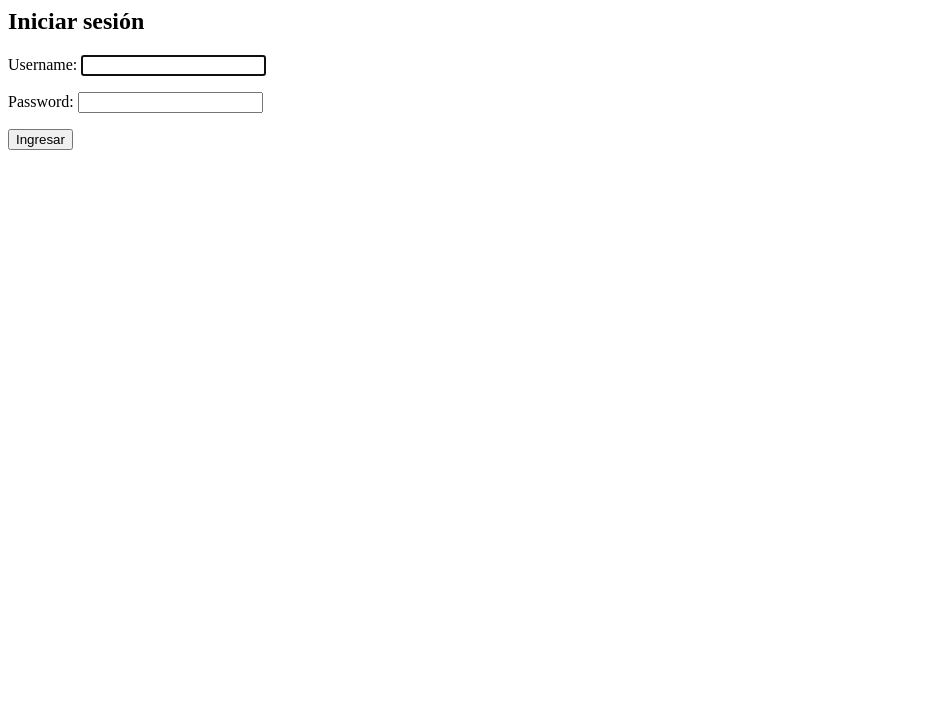
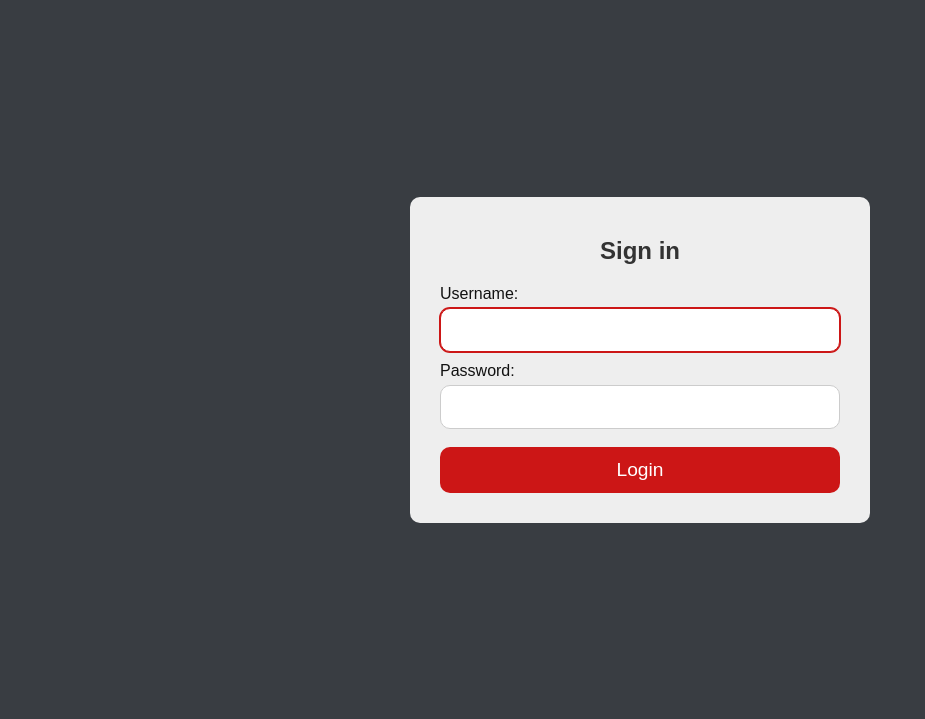
Before and after one commit to lautaroreche/Kanboard-Web-Page, a Django app: page /login/ in a window 1280 px wide. Shown: the top 719 px of the page, without its empty margins (0-925 px from the left). Run offline with Django 5.2, Linux system fonts and the light colour scheme.

Commit message:
Add login

```diff
--- a/kanban/urls.py
+++ b/kanban/urls.py
@@ -16,7 +16,7 @@ Including another URLconf
 """
 from django.contrib import admin
 from django.urls import path
-from kanban_app.views import home, change_status, create, edit, delete
+from kanban_app.views import home, change_status, create, delete
 from django.contrib.auth import views as auth_views
 
 
@@ -27,6 +27,5 @@ urlpatterns = [
     path('', home, name='home'),
     path('change_status/<int:task_id>/<str:direction>/', change_status, name='change_status'),
     path('create/', create, name='create'),
-    path('edit/<int:task_id>', edit, name='edit'),
     path('delete/<int:task_id>', delete, name='delete'),
 ]
--- a/kanban_app/static/styles/style.css
+++ b/kanban_app/static/styles/style.css
@@ -24,6 +24,11 @@
 .flex-row {
     display: flex;
     flex-direction: row;
+}
+
+.flex-col {
+    display: flex;
+    flex-direction: column;
 }
 
 body {
@@ -214,6 +219,75 @@ h2 {
     outline: none;
 }
 
+.login-container {
+    display: flex;
+    flex-direction: column;
+    gap: 10px;
+    background-color: var(--light-color);
+    padding: 30px;
+    border-radius: 10px;
+    width: 100%;
+    max-width: 400px;
+}
+
+.login-container h2 {
+    text-align: center;
+    font-size: 1.5rem;
+    color: #333;
+}
+
+.login-form label {
+    display: block;
+    margin-bottom: 0.3rem;
+    color: var(--dark-color);
+}
+
+.login-form input[type="text"],
+.login-form input[type="password"] {
+    margin-bottom: 10px;
+    width: 100%;
+    padding: 0.75rem;
+    border-radius: 10px;
+    border: 1px solid #ccc;
+    transition: border-color 0.3s, box-shadow 0.3s;
+    font-size: 1rem;
+}
+
+.login-form input[type="text"]:focus,
+.login-form input[type="password"]:focus {
+    border-color: var(--to-do-color);
+    box-shadow: 0 0 0 1px var(--to-do-color);
+    outline: none;
+}
+
+.login-form p {
+    width: 100%;
+    max-width: 100%;
+    box-sizing: border-box;
+}
+
+.login-form input {
+    width: 100%;
+    box-sizing: border-box;
+}
+
+.login-form button {
+    width: 100%;
+    padding: 0.75rem;
+    background-color: var(--to-do-color);
+    color: white;
+    border: none;
+    border-radius: 10px;
+    font-size: 1.2rem;
+    cursor: pointer;
+    transition: background-color 0.3s ease;
+    margin-top: 0.5rem;
+}
+
+.login-form button:hover {
+    background-color: var(--strong-to-do-color);
+}
+
 
 @media screen  and (max-width: 890px) {
     .done-column, .on_hold-column-divider {
--- /dev/null
+++ b/kanban_app/templates/base.html
@@ -0,0 +1,20 @@
+{% load static %}
+
+<!DOCTYPE html>
+<html lang="en">
+<head>
+    <meta charset="UTF-8">
+    <meta name="viewport" content="width=device-width, initial-scale=1.0">
+    <meta name="description" content="Kanban web">
+    <meta name="keywords" content="kanban, kanban board, tablero kanban, tareas, tasks">
+    <title>Kanban board</title>
+    <link rel="icon" href="{% static 'images/favicon.png' %}" type="image/x-icon">
+    <link rel="stylesheet" href="{% static 'styles/style.css' %}">
+    <link rel="stylesheet" href="https://cdnjs.cloudflare.com/ajax/libs/font-awesome/6.5.0/css/all.min.css">
+
+</head>
+<body>
+
+    {% block content %}{% endblock %}
+</body>
+</html>
--- a/kanban_app/templates/login.html
+++ b/kanban_app/templates/login.html
@@ -1,6 +1,15 @@
-<h2>Iniciar sesión</h2>
-<form method="post">
-    {% csrf_token %}
-    {{ form.as_p }}
-    <button type="submit">Ingresar</button>
-</form>
+{% extends 'base.html' %}
+
+
+{% block content %}
+    <main class="flex-center">
+        <div class="login-container">
+            <h2>Sign in</h2>
+            <form method="POST" class="login-form flex-col flex-center">
+                {% csrf_token %}
+                {{ form.as_p }}
+                <button type="submit">Login</button>
+            </form>
+        </div>
+    </main>
+{% endblock %}
--- a/kanban_app/views.py
+++ b/kanban_app/views.py
@@ -62,11 +62,6 @@ def change_status(request, task_id, direction):
 
 
 @login_required
-def edit(request, task_id):
-    return redirect('home')
-
-
-@login_required
 def create(request):
     if request.method == "POST":
         title = request.POST.get("title")
```
Also changed, not shown: kanban_app/templates/index.html (+4 -16 lines).
